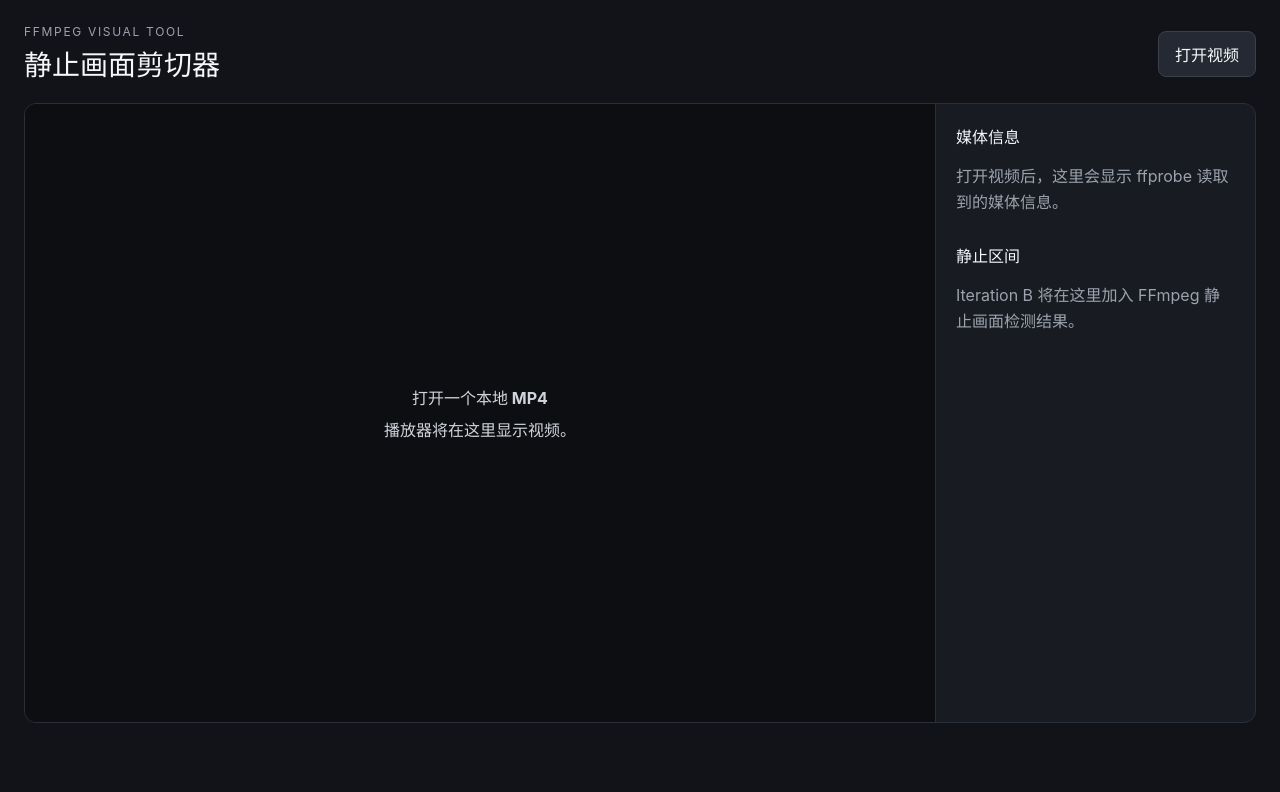
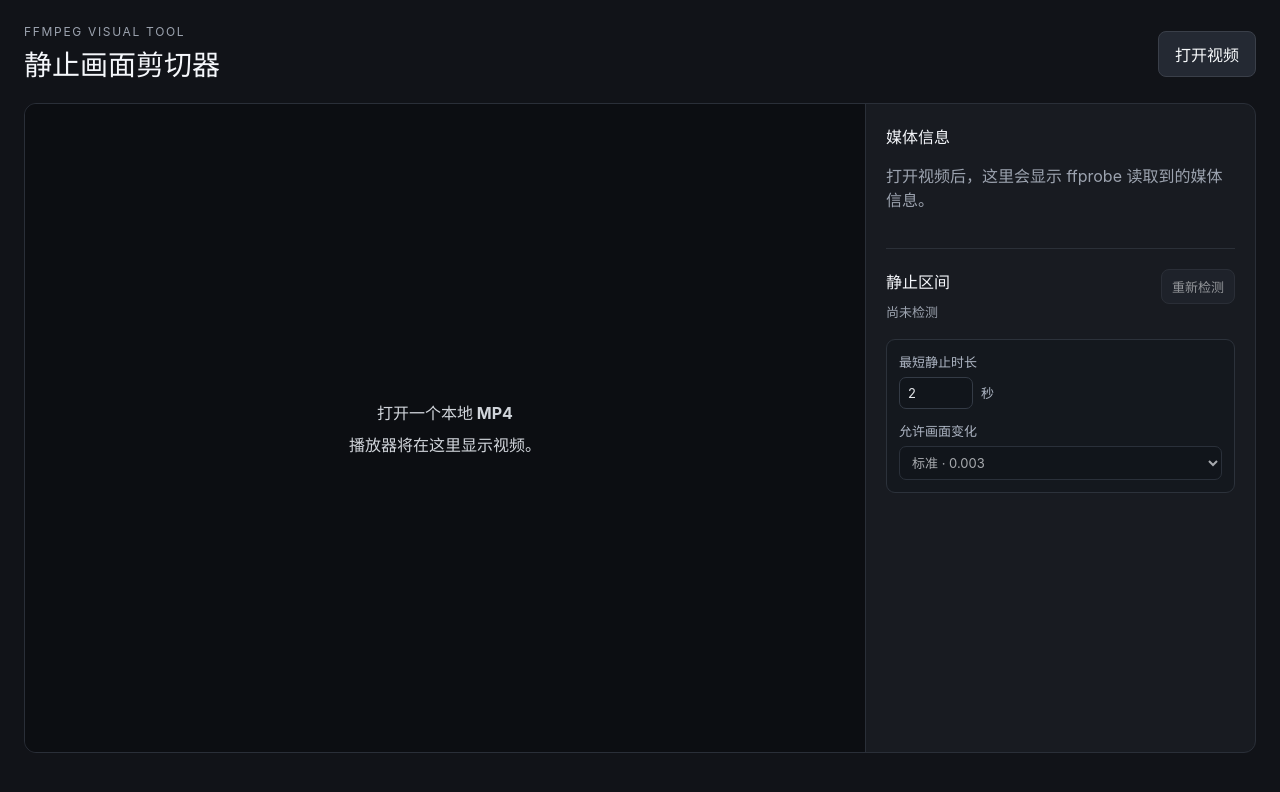
Before and after one commit to xukun750828/ffmpeg-freeze-trimmer, a React (Vite) app: page / in a window 1280 px wide. Shown: the top 792 px of the page. Built offline with nearby package versions, Linux system fonts and the light colour scheme.

Commit message:
feat: add freeze interval review list and detection controls

```diff
--- a/src/App.tsx
+++ b/src/App.tsx
@@ -1,26 +1,13 @@
 import { useMemo, useRef, useState } from 'react';
+import { FreezePanel } from './components/FreezePanel';
+import type { AnalysisStatus, DetectionOptions, FreezeInterval } from './types/freeze';
 import type { MediaInfo, OpenVideoResult } from './types/media';
+import { formatTime } from './utils/time';
 
-function formatTime(totalSeconds: number): string {
-  if (!Number.isFinite(totalSeconds) || totalSeconds < 0) {
-    return '00:00';
-  }
-
-  const wholeSeconds = Math.floor(totalSeconds);
-  const hours = Math.floor(wholeSeconds / 3600);
-  const minutes = Math.floor((wholeSeconds % 3600) / 60);
-  const seconds = wholeSeconds % 60;
-
-  if (hours > 0) {
-    return [hours, minutes, seconds]
-      .map((part) => String(part).padStart(2, '0'))
-      .join(':');
-  }
-
-  return [minutes, seconds]
-    .map((part) => String(part).padStart(2, '0'))
-    .join(':');
-}
+const DEFAULT_DETECTION_OPTIONS: DetectionOptions = {
+  noise: 0.003,
+  minDurationSec: 2,
+};
 
 export default function App() {
   const videoRef = useRef<HTMLVideoElement>(null);
@@ -30,10 +17,40 @@ export default function App() {
   const [status, setStatus] = useState<'idle' | 'opening' | 'ready' | 'failed'>('idle');
   const [error, setError] = useState<string | null>(null);
 
+  const [analysisStatus, setAnalysisStatus] = useState<AnalysisStatus>('idle');
+  const [intervals, setIntervals] = useState<FreezeInterval[]>([]);
+  const [detectionOptions, setDetectionOptions] = useState<DetectionOptions>(
+    DEFAULT_DETECTION_OPTIONS,
+  );
+
   const mediaSummary = useMemo(() => {
     if (!media) return null;
     return `${media.width}×${media.height} · ${media.fps.toFixed(2)} fps · ${media.videoCodec.toUpperCase()}`;
   }, [media]);
+
+  async function runDetection(
+    selected: OpenVideoResult,
+    probed: MediaInfo,
+    options = detectionOptions,
+  ) {
+    if (!window.desktopApi) return;
+
+    setAnalysisStatus('detecting');
+
+    try {
+      const detected = await window.desktopApi.detectFreezes(
+        selected.path,
+        probed.durationSec,
+        options,
+      );
+      setIntervals(detected);
+      setAnalysisStatus('ready');
+    } catch (caught) {
+      setIntervals([]);
+      setAnalysisStatus('failed');
+      setError(caught instanceof Error ? caught.message : '静止画面检测失败');
+    }
+  }
 
   async function handleOpenVideo() {
     if (!window.desktopApi) {
@@ -56,11 +73,20 @@ export default function App() {
       setSelection(selected);
       setMedia(probed);
       setCurrentTimeSec(0);
+      setIntervals([]);
       setStatus('ready');
+
+      await runDetection(selected, probed);
     } catch (caught) {
       setError(caught instanceof Error ? caught.message : '打开视频失败');
       setStatus('failed');
     }
+  }
+
+  async function handleRedetect() {
+    if (!selection || !media) return;
+    setError(null);
+    await runDetection(selection, media, detectionOptions);
   }
 
   return (
@@ -109,6 +135,7 @@ export default function App() {
         </div>
 
         <aside className="side-panel">
+          <section className="media-section">
             <h2>媒体信息</h2>
             {media ? (
               <dl className="media-info">
@@ -136,11 +163,16 @@ export default function App() {
             ) : (
               <p>打开视频后，这里会显示 ffprobe 读取到的媒体信息。</p>
             )}
+          </section>
 
-          <div className="next-step">
-            <h2>静止区间</h2>
-            <p>Iteration B 将在这里加入 FFmpeg 静止画面检测结果。</p>
-          </div>
+          <FreezePanel
+            status={analysisStatus}
+            intervals={intervals}
+            options={detectionOptions}
+            disabled={!media}
+            onOptionsChange={setDetectionOptions}
+            onRedetect={handleRedetect}
+          />
         </aside>
       </section>
     </main>
--- /dev/null
+++ b/src/components/FreezePanel.tsx
@@ -0,0 +1,103 @@
+import type { AnalysisStatus, DetectionOptions, FreezeInterval } from '../types/freeze';
+import { formatPreciseTime } from '../utils/time';
+
+interface FreezePanelProps {
+  status: AnalysisStatus;
+  intervals: FreezeInterval[];
+  options: DetectionOptions;
+  disabled: boolean;
+  onOptionsChange: (options: DetectionOptions) => void;
+  onRedetect: () => void;
+}
+
+export function FreezePanel({
+  status,
+  intervals,
+  options,
+  disabled,
+  onOptionsChange,
+  onRedetect,
+}: FreezePanelProps) {
+  const summary =
+    status === 'detecting'
+      ? '正在检测静止画面…'
+      : status === 'ready'
+        ? intervals.length > 0
+          ? `发现 ${intervals.length} 个静止区间`
+          : '未发现满足条件的静止区间'
+        : status === 'failed'
+          ? '检测失败'
+          : '尚未检测';
+
+  return (
+    <section className="freeze-panel" aria-label="静止区间">
+      <div className="panel-heading-row">
+        <div>
+          <h2>静止区间</h2>
+          <p className="panel-summary">{summary}</p>
+        </div>
+        <button type="button" onClick={onRedetect} disabled={disabled || status === 'detecting'}>
+          {status === 'detecting' ? '检测中…' : '重新检测'}
+        </button>
+      </div>
+
+      <div className="detection-controls">
+        <label>
+          <span>最短静止时长</span>
+          <div className="inline-input">
+            <input
+              aria-label="最短静止时长"
+              type="number"
+              min="0.5"
+              max="60"
+              step="0.5"
+              value={options.minDurationSec}
+              disabled={disabled || status === 'detecting'}
+              onChange={(event) =>
+                onOptionsChange({
+                  ...options,
+                  minDurationSec: Number(event.target.value),
+                })
+              }
+            />
+            <span>秒</span>
+          </div>
+        </label>
+
+        <label>
+          <span>允许画面变化</span>
+          <select
+            aria-label="允许画面变化"
+            value={options.noise}
+            disabled={disabled || status === 'detecting'}
+            onChange={(event) =>
+              onOptionsChange({
+                ...options,
+                noise: Number(event.target.value),
+              })
+            }
+          >
+            <option value={0.001}>严格 · 0.001</option>
+            <option value={0.003}>标准 · 0.003</option>
+            <option value={0.008}>宽松 · 0.008</option>
+            <option value={0.015}>更宽松 · 0.015</option>
+          </select>
+        </label>
+      </div>
+
+      <div className="freeze-list" aria-live="polite">
+        {intervals.map((interval, index) => (
+          <article className="freeze-row" key={interval.id}>
+            <div className="freeze-index">{String(index + 1).padStart(2, '0')}</div>
+            <div className="freeze-times">
+              <strong>
+                {formatPreciseTime(interval.startSec)} → {formatPreciseTime(interval.endSec)}
+              </strong>
+              <span>持续 {interval.durationSec.toFixed(3)} 秒</span>
+            </div>
+          </article>
+        ))}
+      </div>
+    </section>
+  );
+}
--- a/src/global.d.ts
+++ b/src/global.d.ts
@@ -1,3 +1,4 @@
+import type { DetectionOptions, FreezeInterval } from './types/freeze';
 import type { MediaInfo, OpenVideoResult } from './types/media';
 
 export {};
@@ -8,6 +9,11 @@ declare global {
       getAppVersion(): Promise<string>;
       openVideo(): Promise<OpenVideoResult | null>;
       probeMedia(path: string): Promise<MediaInfo>;
+      detectFreezes(
+        path: string,
+        durationSec: number,
+        options: DetectionOptions,
+      ): Promise<FreezeInterval[]>;
     };
   }
 }
--- a/src/styles.css
+++ b/src/styles.css
@@ -6,9 +6,7 @@
   text-rendering: optimizeLegibility;
 }
 
-* {
-  box-sizing: border-box;
-}
+* { box-sizing: border-box; }
 
 body {
   margin: 0;
@@ -17,25 +15,30 @@ body {
   background: #111318;
 }
 
+button, input, select { font: inherit; }
+
 button {
   border: 1px solid #3a3f49;
   border-radius: 8px;
   padding: 10px 16px;
   color: #f8fafc;
   background: #242933;
-  font: inherit;
   cursor: pointer;
 }
 
-button:disabled {
-  cursor: default;
-  opacity: 0.55;
+button:disabled { cursor: default; opacity: 0.55; }
+
+input, select {
+  border: 1px solid #343b46;
+  border-radius: 7px;
+  color: #e5e7eb;
+  background: #11151b;
 }
 
-.app-shell {
-  min-height: 100vh;
-  padding: 24px;
-}
+input { width: 74px; padding: 7px 8px; }
+select { width: 100%; padding: 7px 8px; }
+
+.app-shell { min-height: 100vh; padding: 24px; }
 
 .app-header {
   display: flex;
@@ -45,11 +48,7 @@ button:disabled {
   margin-bottom: 20px;
 }
 
-.app-header h1 {
-  margin: 4px 0 0;
-  font-size: 28px;
-}
-
+.app-header h1 { margin: 4px 0 0; font-size: 28px; }
 .eyebrow {
   margin: 0;
   color: #9ca3af;
@@ -78,8 +77,8 @@ button:disabled {
 
 .workspace {
   display: grid;
-  grid-template-columns: minmax(0, 1fr) 320px;
-  min-height: 620px;
+  grid-template-columns: minmax(0, 1fr) 390px;
+  min-height: 650px;
   overflow: hidden;
   border: 1px solid #2a2f38;
   border-radius: 12px;
@@ -104,7 +103,7 @@ button:disabled {
 
 .player-placeholder {
   display: grid;
-  min-height: 580px;
+  min-height: 610px;
   flex: 1;
   place-items: center;
   align-content: center;
@@ -123,42 +122,59 @@ button:disabled {
 }
 
 .side-panel {
+  overflow: auto;
   padding: 20px;
   border-left: 1px solid #2a2f38;
 }
 
-.side-panel h2 {
-  margin: 0 0 14px;
-  font-size: 16px;
-}
+.side-panel h2 { margin: 0 0 10px; font-size: 16px; }
+.side-panel p { color: #9ca3af; line-height: 1.5; }
 
-.side-panel p {
-  color: #9ca3af;
-  line-height: 1.6;
-}
-
-.media-info {
-  margin: 0;
-}
-
+.media-section { padding-bottom: 20px; border-bottom: 1px solid #2b3038; }
+.media-info { margin: 0; }
 .media-info > div {
   display: flex;
   justify-content: space-between;
   gap: 16px;
-  padding: 10px 0;
+  padding: 8px 0;
   border-bottom: 1px solid #272c35;
 }
+.media-info dt { color: #8f98a7; }
+.media-info dd { margin: 0; color: #e5e7eb; text-align: right; }
 
-.media-info dt {
-  color: #8f98a7;
+.freeze-panel { padding-top: 20px; }
+.panel-heading-row {
+  display: flex;
+  align-items: flex-start;
+  justify-content: space-between;
+  gap: 12px;
 }
+.panel-heading-row button { padding: 7px 10px; font-size: 13px; }
+.panel-summary { margin: 0; font-size: 13px; }
 
-.media-info dd {
-  margin: 0;
-  color: #e5e7eb;
-  text-align: right;
+.detection-controls {
+  display: grid;
+  gap: 12px;
+  margin: 16px 0;
+  padding: 12px;
+  border: 1px solid #2c323b;
+  border-radius: 9px;
+  background: #14181e;
 }
+.detection-controls label { display: grid; gap: 6px; color: #aeb6c4; font-size: 13px; }
+.inline-input { display: flex; align-items: center; gap: 8px; }
 
-.next-step {
-  margin-top: 28px;
+.freeze-list { display: grid; gap: 8px; }
+.freeze-row {
+  display: grid;
+  grid-template-columns: 34px 1fr;
+  gap: 10px;
+  padding: 11px;
+  border: 1px solid #2d333c;
+  border-radius: 8px;
+  background: #151920;
 }
+.freeze-index { color: #7f8a9b; font-variant-numeric: tabular-nums; }
+.freeze-times { display: grid; gap: 4px; }
+.freeze-times strong { font-size: 13px; font-variant-numeric: tabular-nums; }
+.freeze-times span { color: #8f98a7; font-size: 12px; }
--- /dev/null
+++ b/src/types/freeze.ts
@@ -0,0 +1,14 @@
+export interface FreezeInterval {
+  id: string;
+  startSec: number;
+  endSec: number;
+  durationSec: number;
+  selectedForRemoval: boolean;
+}
+
+export interface DetectionOptions {
+  noise: number;
+  minDurationSec: number;
+}
+
+export type AnalysisStatus = 'idle' | 'detecting' | 'ready' | 'failed';
--- /dev/null
+++ b/src/utils/time.ts
@@ -0,0 +1,37 @@
+export function formatTime(totalSeconds: number): string {
+  if (!Number.isFinite(totalSeconds) || totalSeconds < 0) {
+    return '00:00';
+  }
+
+  const wholeSeconds = Math.floor(totalSeconds);
+  const hours = Math.floor(wholeSeconds / 3600);
+  const minutes = Math.floor((wholeSeconds % 3600) / 60);
+  const seconds = wholeSeconds % 60;
+
+  if (hours > 0) {
+    return [hours, minutes, seconds]
+      .map((part) => String(part).padStart(2, '0'))
+      .join(':');
+  }
+
+  return [minutes, seconds]
+    .map((part) => String(part).padStart(2, '0'))
+    .join(':');
+}
+
+export function formatPreciseTime(totalSeconds: number): string {
+  if (!Number.isFinite(totalSeconds) || totalSeconds < 0) {
+    return '00:00.000';
+  }
+
+  const hours = Math.floor(totalSeconds / 3600);
+  const minutes = Math.floor((totalSeconds % 3600) / 60);
+  const seconds = totalSeconds % 60;
+  const secondsText = seconds.toFixed(3).padStart(6, '0');
+
+  if (hours > 0) {
+    return `${String(hours).padStart(2, '0')}:${String(minutes).padStart(2, '0')}:${secondsText}`;
+  }
+
+  return `${String(minutes).padStart(2, '0')}:${secondsText}`;
+}
```
Also changed, not shown: electron/main/index.ts (+38 -0 lines), electron/preload/index.ts (+12 -0 lines), 1 other file (tests, documents, lock files or other folders). Lines whose indentation alone changed are shown as unchanged.
